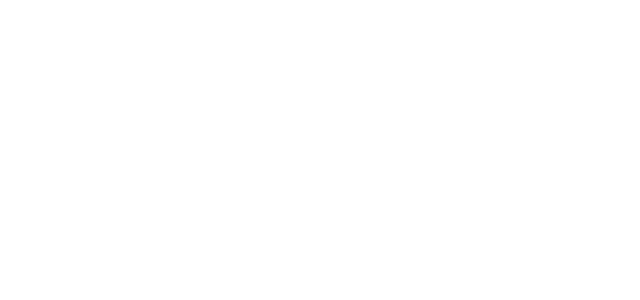
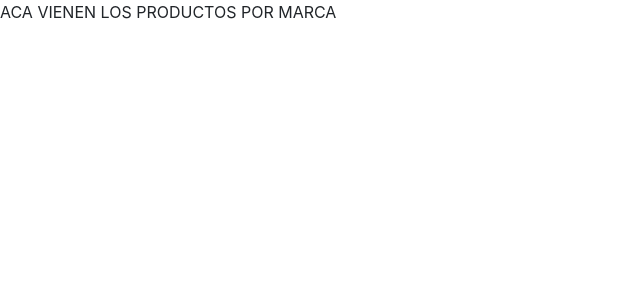
Before and after one commit to macielgaleano/electrohack-client, a React (Create React App) app in the folder electrohack/: page /productos/marcas/1 in a window 1280 px wide. Shown: the top 300 px of the page, without its empty margins (0-640 px from the left). Built offline with nearby package versions, Linux system fonts and the light colour scheme; no server answers.

Commit message:
show brands page ok, one brand casi

```diff
--- a/electrohack/src/App.js
+++ b/electrohack/src/App.js
@@ -8,7 +8,8 @@ import Register from "./app/components/Register/Register";
 import Home from "./app/components/Home/Home";
 import CartPage from "./app/components/CartPage";
 import CategoryPage from "./app/components/CategoryPage";
-import BrandsPage from "./app/components/Brands";
+import BrandsPage from "./app/components/BrandsPage";
+import OneBrand from "./app/components/OneBrand";
 
 function App() {
   return (
@@ -51,6 +52,12 @@ function App() {
             path="/marcas"
             component={BrandsPage}
           ></PublicRoute>
+          <PublicRoute
+            restricted={false}
+            exact
+            path="/productos/marcas/:brand"
+            component={OneBrand}
+          ></PublicRoute>
         </Switch>
       </div>
     </Router>
--- a/electrohack/src/app/components/Brands.jsx
+++ b/electrohack/src/app/components/Brands.jsx
@@ -1,6 +1,7 @@
 import React, { useState, useEffect } from "react";
 
 import { Link } from "react-router-dom";
+import Nav from "./Nav/Nav";
 
 //MUESTRA LISTADO DE MARCAS
 
@@ -18,6 +19,7 @@ export default function Brands() {
 
   return (
     <>
+      <Nav />
       {brand &&
         brand.map((item) => {
           return (
--- /dev/null
+++ b/electrohack/src/app/components/BrandsPage.css
@@ -0,0 +1,4 @@
+.imgMarcas {
+  height: 600px;
+  width: 500px;
+}
--- a/electrohack/src/app/components/BrandsPage.jsx
+++ b/electrohack/src/app/components/BrandsPage.jsx
@@ -1,16 +1,18 @@
 import React from "react";
 import Brands from "./Brands";
+import "./BrandsPage.css";
 
 export default function BrandsPage() {
   return (
     <>
-      <div className="container">
+      <div className="container pt-5 mt-5">
         <div className="row">
-          <div className="col-md-2">
+          <div className="col-md-3">
             <Brands />
           </div>
-          <div className="col-md-10">
+          <div className="col-md-9">
             <img
+              className="imgMarcas"
               src="https://images.unsplash.com/photo-1551739440-5dd934d3a94a?ixlib=rb-1.2.1&auto=format&fit=crop&w=400&q=80"
               alt=""
             />
--- /dev/null
+++ b/electrohack/src/app/components/OneBrand.jsx
@@ -0,0 +1,39 @@
+import React, { useState, useEffect } from "react";
+import "bootstrap/dist/css/bootstrap.min.css";
+import { green } from "@material-ui/core/colors";
+import ShoppingCartIcon from "@material-ui/icons/ShoppingCart";
+import { useParams } from "react-router-dom";
+
+export default function OneBrand({}) {
+  const { brand } = useParams();
+  console.log("brand", brand);
+  const [products, setProducts] = useState([]);
+  useEffect(() => {
+    fetch(`https://electrohack-server.vercel.app/productos/${brand}`)
+      .then((data) => data.json())
+      .then((data) => {
+        setProducts(data);
+      });
+  }, []);
+
+  return <p>ACA VIENEN LOS PRODUCTOS POR MARCA</p>;
+}
+
+/* <div className="col-3">
+      <div class="card text-white mt-3 mb-4">
+        <img class="card-img-top img-fluid image" src={} alt="" />
+        <div class="card-body d-flex justify-content-between align-items-start">
+          <div className="d-flex flex-column justify-content-end align-items-end">
+            <h4 class="lead text-dark name">{brand.item.name}</h4>
+          </div>
+          <div className="d-flex flex-column justify-content-end align-items-end">
+            <p className="price text-dark ml-3"> ${item.price}</p>
+            <div>
+              <ShoppingCartIcon
+                style={{ color: green[500], fontSize: "40px" }}
+              ></ShoppingCartIcon>
+            </div>
+          </div>
+        </div>
+      </div>
+    </div> */
```
Also changed, not shown: electrohack/src/app/components/OneProduct.jsx (added, +22 -0 lines).
